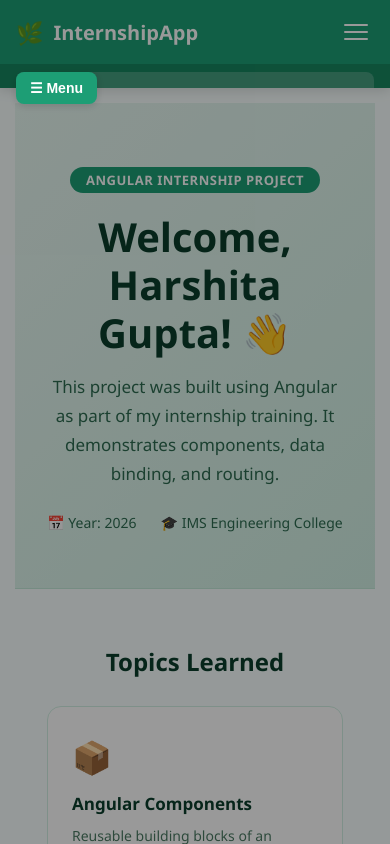
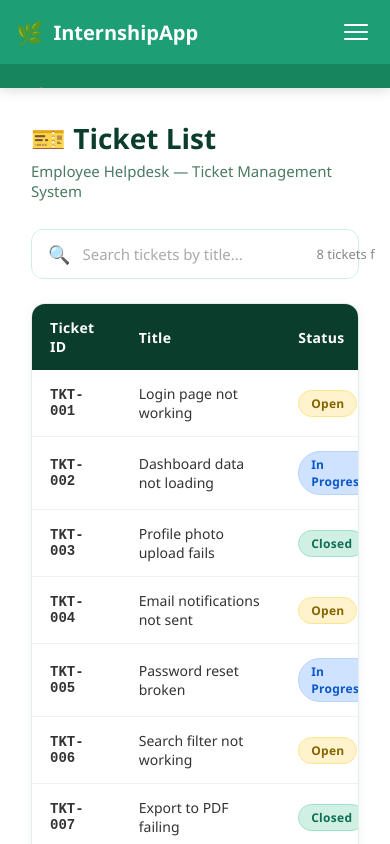
Before and after one commit to Harshitagupta2005/Internship-Frontened-project, an Angular app in the folder internship-frontend/: page /tickets in a window 390 px wide. Before the commit this address led to /. Built offline with nearby package versions, Linux system fonts and the light colour scheme.

Commit message:
Completed Ticket Management module with responsive UI

```diff
--- a/internship-frontend/src/app/app.component.css
+++ b/internship-frontend/src/app/app.component.css
@@ -13,8 +13,9 @@
   box-sizing: border-box;
 }
 @media (max-width: 768px) {
-    .main-content {
-        margin-left: 0;
-        padding: 15px;
-    }
+  .main-content {
+    margin-left: 0 !important;
+    width: 100%;
+    padding: 15px;
+  }
 }
--- a/internship-frontend/src/app/app.module.ts
+++ b/internship-frontend/src/app/app.module.ts
@@ -11,31 +11,24 @@ import { DashboardComponent } from './dashboard/dashboard.component';
 import { ProfileComponent } from './profile/profile.component';
 import { ContactComponent } from './contact/contact.component';
 import { SidebarComponent } from './sidebar/sidebar.component';
+import { TicketListComponent } from './ticket-list/ticket-list.component';
 
 const routes: Routes = [
   { path: '', component: HomeComponent },
   { path: 'dashboard', component: DashboardComponent },
   { path: 'profile', component: ProfileComponent },
   { path: 'contact', component: ContactComponent },
+  { path: 'tickets', component: TicketListComponent },
   { path: '**', redirectTo: '' }
 ];
 
 @NgModule({
   declarations: [
-    AppComponent,
-    HeaderComponent,
-    FooterComponent,
-    HomeComponent,
-    DashboardComponent,
-    ProfileComponent,
-    ContactComponent,
-    SidebarComponent
+    AppComponent, HeaderComponent, FooterComponent,
+    HomeComponent, DashboardComponent, ProfileComponent,
+    ContactComponent, SidebarComponent, TicketListComponent
   ],
-  imports: [
-    BrowserModule,
-    FormsModule,
-    RouterModule.forRoot(routes)
-  ],
+  imports: [BrowserModule, FormsModule, RouterModule.forRoot(routes)],
   providers: [],
   bootstrap: [AppComponent]
 })
--- a/internship-frontend/src/app/dashboard/dashboard.component.css
+++ b/internship-frontend/src/app/dashboard/dashboard.component.css
@@ -1,4 +1,4 @@
-.dashboard { padding: 32px; max-width: 960px; }
+.dashboard { padding: 32px; max-width: 960px; width: 100%; }
 .page-header { margin-bottom: 28px; }
 .page-header h1 { font-size: 28px; font-weight: 700; color: #0a3d2b; margin-bottom: 4px; }
 .page-header p { color: #4a7a62; font-size: 15px; }
--- a/internship-frontend/src/app/home/home.component.css
+++ b/internship-frontend/src/app/home/home.component.css
@@ -147,3 +147,33 @@
   font-size: 14px;
   color: #4a7a62;
 }
+@media (max-width: 768px) {
+  .hero {
+    padding: 36px 20px 28px;
+  }
+  .hero-title {
+    font-size: 26px;
+  }
+  .hero-subtitle {
+    font-size: 14px;
+  }
+  .hero-meta {
+    flex-direction: column;
+    gap: 8px;
+    align-items: center;
+  }
+  .topics {
+    padding: 36px 16px;
+  }
+  .built {
+    padding: 32px 16px;
+  }
+  .section-title {
+    font-size: 20px;
+  }
+  .comp-item {
+    flex-direction: column;
+    align-items: flex-start;
+    gap: 6px;
+  }
+}
--- a/internship-frontend/src/app/sidebar/sidebar.component.css
+++ b/internship-frontend/src/app/sidebar/sidebar.component.css
@@ -90,29 +90,31 @@
   color: rgba(255,255,255,0.5);
   font-size: 12px;
 }
-
-/* Overlay */
 .overlay {
   display: none;
+}
+
+.overlay.show {
+  display: block;
   position: fixed;
-  inset: 0;
+  top: 64px; /* header ke niche */
+  left: 0;
+  right: 0;
+  bottom: 0;
   background: rgba(0,0,0,0.4);
   z-index: 150;
 }
 
 /* Mobile */
-@media(max-width: 768px) {
-  .sidebar-toggle { display: block; }
+
+/* Mobile mein sidebar-toggle button hide karo - header hamburger already hai */
+@media (max-width: 768px) {
 
   .sidebar {
-    position: fixed;
-    top: 64px;
-    left: -240px;
-    z-index: 180;
-    transition: left 0.3s ease;
-    height: calc(100vh - 64px);
+    display: none;
   }
-  .sidebar.open { left: 0; }
-  .overlay { display: block; }
-  .overlay.show { pointer-events: all; opacity: 1; }
+
+  .overlay {
+    display: none !important;
+  }
 }
--- a/internship-frontend/src/app/sidebar/sidebar.component.html
+++ b/internship-frontend/src/app/sidebar/sidebar.component.html
@@ -1,35 +1,17 @@
 <div class="sidebar-wrapper">
-
-  <!-- Mobile Toggle Button -->
-  <button class="sidebar-toggle" (click)="toggleSidebar()">
-    ☰ Menu
-  </button>
-
-  <!-- Sidebar -->
+  <button class="sidebar-toggle" (click)="toggleSidebar()">☰ Menu</button>
   <div class="sidebar" [class.open]="isOpen">
-    <div class="sidebar-header">
-      <span>🌿 InternshipApp</span>
-    </div>
-
+    <div class="sidebar-header"><span>📋 Navigation</span></div>
     <nav class="sidebar-nav">
-      <a routerLink="/dashboard" routerLinkActive="active" class="sidebar-link" (click)="isOpen=false">
-        <span class="icon">📊</span> Dashboard
-      </a>
-      <a routerLink="/profile" routerLinkActive="active" class="sidebar-link" (click)="isOpen=false">
-        <span class="icon">👤</span> Profile
-      </a>
-      <a routerLink="/contact" routerLinkActive="active" class="sidebar-link" (click)="isOpen=false">
-        <span class="icon">📬</span> Contact
-      </a>
+      <a routerLink="/dashboard" routerLinkActive="active" class="sidebar-link" (click)="isOpen=false"><span class="icon">📊</span> Dashboard</a>
+      <a routerLink="/tickets" routerLinkActive="active" class="sidebar-link" (click)="isOpen=false"><span class="icon">🎫</span> Tickets</a>
+      <a routerLink="/profile" routerLinkActive="active" class="sidebar-link" (click)="isOpen=false"><span class="icon">👤</span> Profile</a>
+      <a routerLink="/contact" routerLinkActive="active" class="sidebar-link" (click)="isOpen=false"><span class="icon">📬</span> Contact</a>
     </nav>
-
     <div class="sidebar-footer">
       <p>Harshita Gupta</p>
       <span>Frontend Intern</span>
     </div>
   </div>
-
-  <!-- Overlay for mobile -->
   <div class="overlay" [class.show]="isOpen" (click)="isOpen=false"></div>
-
 </div>
--- /dev/null
+++ b/internship-frontend/src/app/ticket-list/ticket-list.component.css
@@ -0,0 +1,103 @@
+.page-layout { display:flex; min-height:calc(100vh - 64px - 56px); }
+.ticket-page { padding:32px; flex:1; overflow-x:hidden; margin-left:240px; }
+
+.page-header { margin-bottom:28px; }
+.page-header h1 { font-size:28px; font-weight:700; color:#0a3d2b; margin-bottom:4px; }
+.page-header p { color:#4a7a62; font-size:15px; }
+
+/* Search Bar */
+.search-bar {
+  display:flex;
+  align-items:center;
+  gap:12px;
+  background:white;
+  border:1.5px solid #d1f0e4;
+  border-radius:12px;
+  padding:12px 16px;
+  margin-bottom:24px;
+  max-width:600px;
+}
+.search-icon { font-size:18px; }
+.search-input {
+  flex:1;
+  border:none;
+  outline:none;
+  font-size:15px;
+  font-family:inherit;
+  color:#333;
+  background:transparent;
+}
+.search-input::placeholder { color:#aaa; }
+.search-count {
+  font-size:13px;
+  color:#888;
+  white-space:nowrap;
+  font-weight:500;
+}
+
+/* Table */
+.table-wrapper {
+  background:white;
+  border-radius:14px;
+  border:1px solid #e0f0e8;
+  overflow:auto;
+  box-shadow:0 2px 12px rgba(0,0,0,0.05);
+}
+.ticket-table {
+  width:100%;
+  border-collapse:collapse;
+  min-width:600px;
+}
+.ticket-table thead tr {
+  background:#0a3d2b;
+  color:white;
+}
+.ticket-table th {
+  padding:14px 18px;
+  text-align:left;
+  font-size:14px;
+  font-weight:600;
+  letter-spacing:0.3px;
+}
+.ticket-table tbody tr {
+  border-bottom:1px solid #f0f0f0;
+  transition:background 0.15s;
+}
+.ticket-table tbody tr:hover { background:#f8fffe; }
+.ticket-table td {
+  padding:14px 18px;
+  font-size:14px;
+  color:#333;
+}
+.ticket-id { font-family:'Courier New',monospace; font-weight:600; color:#1D9E75; }
+.ticket-title { font-weight:500; color:#0a3d2b; }
+.assigned { color:#555; }
+
+/* Badges */
+.badge {
+  display:inline-block;
+  padding:4px 12px;
+  border-radius:100px;
+  font-size:12px;
+  font-weight:600;
+  letter-spacing:0.3px;
+}
+
+/* Status Badges */
+.badge-open { background:#fef3cd; color:#856404; border:1px solid #fde68a; }
+.badge-progress { background:#cfe2ff; color:#0a58ca; border:1px solid #b6d4fe; }
+.badge-closed { background:#d1f0e4; color:#0f6e56; border:1px solid #9FE1CB; }
+
+/* Priority Badges */
+.badge-high { background:#ffe0e0; color:#9b1c1c; border:1px solid #fca5a5; }
+.badge-medium { background:#faeeda; color:#633806; border:1px solid #fed7aa; }
+.badge-low { background:#e0f2fe; color:#075985; border:1px solid #bae6fd; }
+
+/* No results */
+.no-results { text-align:center; padding:32px; color:#aaa; font-size:15px; }
+
+/* Mobile */
+@media(max-width:768px) {
+  .ticket-page { padding:16px; margin-left:0; }
+  .search-bar { max-width:100%; }
+}
--- /dev/null
+++ b/internship-frontend/src/app/ticket-list/ticket-list.component.html
@@ -0,0 +1,62 @@
+<div class="page-layout">
+  <app-sidebar></app-sidebar>
+  <div class="ticket-page">
+
+    <div class="page-header">
+      <h1>🎫 Ticket List</h1>
+      <p>Employee Helpdesk — Ticket Management System</p>
+    </div>
+
+    <!-- Search Box -->
+    <div class="search-bar">
+      <span class="search-icon">🔍</span>
+      <input
+        type="text"
+        [(ngModel)]="searchText"
+        placeholder="Search tickets by title..."
+        class="search-input"
+      />
+      <span class="search-count">{{ filteredTickets.length }} tickets found</span>
+    </div>
+
+    <!-- Table Desktop -->
+    <div class="table-wrapper">
+      <table class="ticket-table">
+        <thead>
+          <tr>
+            <th>Ticket ID</th>
+            <th>Title</th>
+            <th>Status</th>
+            <th>Priority</th>
+            <th>Assigned To</th>
+          </tr>
+        </thead>
+        <tbody>
+          <tr *ngFor="let ticket of filteredTickets">
+            <td class="ticket-id">{{ ticket.id }}</td>
+            <td class="ticket-title">{{ ticket.title }}</td>
+            <td>
+              <span class="badge" [ngClass]="{
+                'badge-open': ticket.status === 'Open',
+                'badge-progress': ticket.status === 'In Progress',
+                'badge-closed': ticket.status === 'Closed'
+              }">{{ ticket.status }}</span>
+            </td>
+            <td>
+              <span class="badge" [ngClass]="{
+                'badge-high': ticket.priority === 'High',
+                'badge-medium': ticket.priority === 'Medium',
+                'badge-low': ticket.priority === 'Low'
+              }">{{ ticket.priority }}</span>
+            </td>
+            <td class="assigned">{{ ticket.assignedTo }}</td>
+          </tr>
+          <tr *ngIf="filteredTickets.length === 0">
+            <td colspan="5" class="no-results">No tickets found for "{{ searchText }}"</td>
+          </tr>
+        </tbody>
+      </table>
+    </div>
+
+  </div>
+</div>
--- /dev/null
+++ b/internship-frontend/src/app/ticket-list/ticket-list.component.ts
@@ -0,0 +1,28 @@
+import { Component } from '@angular/core';
+
+@Component({
+  selector: 'app-ticket-list',
+  templateUrl: './ticket-list.component.html',
+  styleUrls: ['./ticket-list.component.css']
+})
+export class TicketListComponent {
+  searchText = '';
+
+  tickets = [
+    { id: 'TKT-001', title: 'Login page not working', status: 'Open', priority: 'High', assignedTo: 'Rahul Sharma' },
+    { id: 'TKT-002', title: 'Dashboard data not loading', status: 'In Progress', priority: 'Medium', assignedTo: 'Priya Singh' },
+    { id: 'TKT-003', title: 'Profile photo upload fails', status: 'Closed', priority: 'Low', assignedTo: 'Amit Kumar' },
+    { id: 'TKT-004', title: 'Email notifications not sent', status: 'Open', priority: 'High', assignedTo: 'Sneha Gupta' },
+    { id: 'TKT-005', title: 'Password reset broken', status: 'In Progress', priority: 'High', assignedTo: 'Harshita Gupta' },
+    { id: 'TKT-006', title: 'Search filter not working', status: 'Open', priority: 'Medium', assignedTo: 'Rohit Verma' },
+    { id: 'TKT-007', title: 'Export to PDF failing', status: 'Closed', priority: 'Low', assignedTo: 'Neha Joshi' },
+    { id: 'TKT-008', title: 'Mobile layout broken', status: 'Open', priority: 'Medium', assignedTo: 'Harshita Gupta' }
+  ];
+
+  get filteredTickets() {
+    if (!this.searchText) return this.tickets;
+    return this.tickets.filter(t =>
+      t.title.toLowerCase().includes(this.searchText.toLowerCase())
+    );
+  }
+}
--- a/internship-frontend/src/styles.css
+++ b/internship-frontend/src/styles.css
@@ -1,6 +1,3 @@
-* { margin: 0; padding: 0; box-sizing: border-box; }
-body { font-family: 'Inter', sans-serif; background: #f8fffe; color: #1a1a1a; }
-html, body { height: 100%; overflow-x: hidden; }
 * {
   margin: 0;
   padding: 0;
@@ -11,4 +8,18 @@ html, body {
   height: 100%;
   margin: 0;
   font-family: 'Segoe UI', sans-serif;
+  overflow-x: hidden;
 }
+
+/* Mobile Responsive */
+@media (max-width: 768px) {
+  html, body {
+    font-size: 14px;
+  }
+}
+
+@media (max-width: 480px) {
+  html, body {
+    font-size: 13px;
+  }
+}
```
Also changed, not shown: 1 other file (tests, documents, lock files or other folders).
